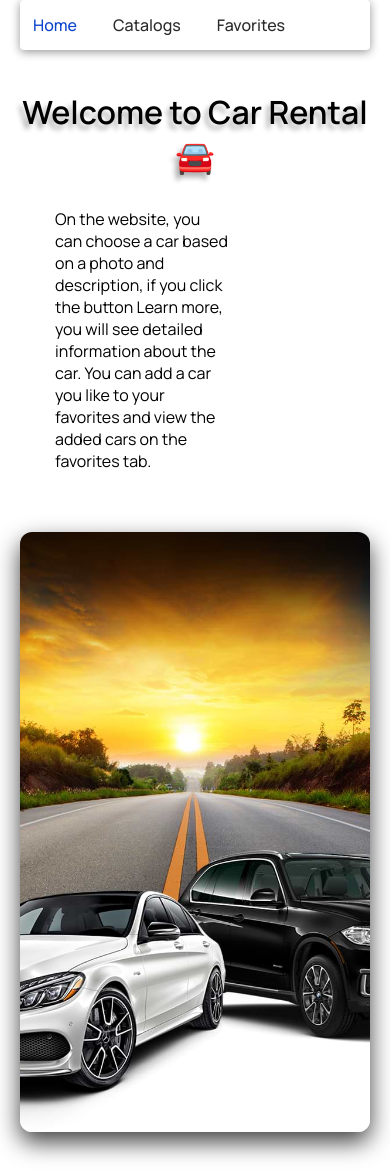
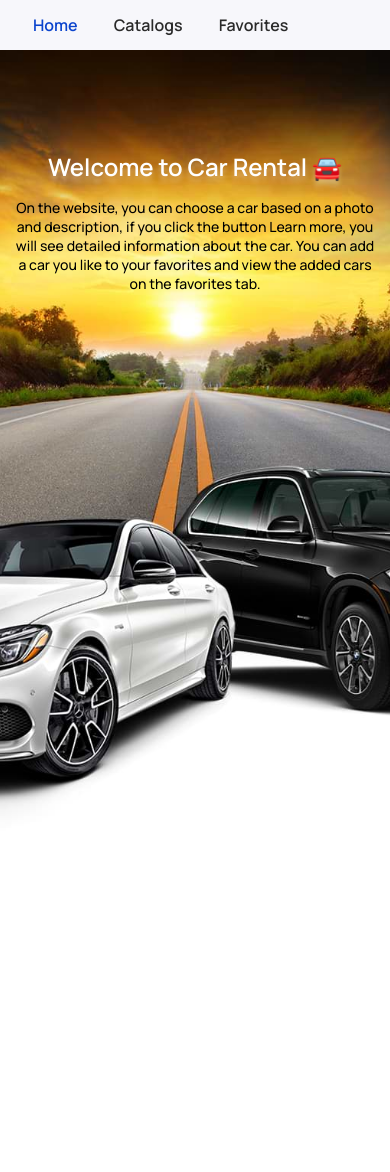
Before and after one commit to svmoskalyov/car-rental, a React (Vite) app: page / in a window 390 px wide. After the commit the page ends 844 px from the top, so only its background shows below. Built offline with nearby package versions, Linux system fonts and the light colour scheme.

Commit message:
creates responsive and styling

```diff
--- a/src/components/AppBar/AppBar.module.scss
+++ b/src/components/AppBar/AppBar.module.scss
@@ -5,16 +5,15 @@
   display: flex;
   align-items: center;
   gap: 10px;
-  background-color: #ffffff;
-  border-radius: 4px;
-  box-shadow: 0px 2px 10px rgba(0, 0, 0, 0.42);
+  padding: 0 20px;
+  background-color: #f7f7fb;
   z-index: 1100;
 }
 
 .navLink {
   padding: 4px 12px 4px 12px;
   font-size: 16px;
-  font-weight: 500;
+  font-weight: 600;
   color: #2a2a2a;
   border-radius: 12px;
   border: 1px solid transparent;
--- a/src/components/CarsListItem/CarsListItem.module.scss
+++ b/src/components/CarsListItem/CarsListItem.module.scss
@@ -14,9 +14,9 @@
 
 .cardItem:hover,
 .cardItem:focus {
-  -webkit-box-shadow: 0px 3px 32px 3px rgba(0, 0, 0, 0.36);
-  -moz-box-shadow: 0px 3px 32px 3px rgba(0, 0, 0, 0.36);
-  box-shadow: 0px 3px 32px 3px rgba(0, 0, 0, 0.36);
+  -webkit-box-shadow: 0px 2px 22px 2px rgba(0, 0, 0, 0.26);
+  -moz-box-shadow: 0px 2px 22px 2px rgba(0, 0, 0, 0.26);
+  box-shadow: 0px 2px 22px 2px rgba(0, 0, 0, 0.26);
   transform: scale(1.02);
 }
 
--- a/src/components/CarsListItemDetails/CarsListItemDetails.module.scss
+++ b/src/components/CarsListItemDetails/CarsListItemDetails.module.scss
@@ -7,10 +7,14 @@
 
 .cardWrapper {
   margin-bottom: 24px;
-  width: 461px;
+
+  @media screen and (min-width: 1024px) {
+    width: 461px;
+  }
 }
 
 .img {
+  margin: 0 auto;
   width: 461px;
   height: 248px;
   border-radius: 14px;
--- a/src/components/Layout/Layout.module.scss
+++ b/src/components/Layout/Layout.module.scss
@@ -1,7 +1,5 @@
 .container {
   display: grid;
   grid-template-rows: 50px 1fr;
-  padding: 0 20px 40px 20px;
-  max-width: 1200px;
   margin: 0 auto;
 }
--- a/src/components/Modal/Modal.module.scss
+++ b/src/components/Modal/Modal.module.scss
@@ -3,10 +3,15 @@
   top: 0;
   left: 0;
   width: 100vw;
-  height: 100vh;
-  display: flex;
-  justify-content: center;
-  align-items: center;
-  background-color: rgba(18, 20, 23, 0.5);
+  height: 100%;
+  background-color: #ffffff;
   z-index: 1200;
+  overflow-y: auto;
+
+  @media screen and (min-width: 1024px) {
+    background-color: rgba(18, 20, 23, 0.5);
+    display: flex;
+    justify-content: center;
+    align-items: center;
+  }
 }
--- a/src/pages/HomePage/HomePage.jsx
+++ b/src/pages/HomePage/HomePage.jsx
@@ -1,44 +1,15 @@
-import img from 'assets/images/home_m.jpeg';
+import s from './HomePage.module.scss';
 
 export const HomePage = () => {
   return (
-    <div>
-      <h1
-        style={{
-          marginTop: '40px',
-          textAlign: 'center',
-          textShadow: '-4px 5px 5px rgba(0,0,0,0.3)',
-        }}
-      >
-        Welcome to Car Rental 🚘
-      </h1>
-      <p
-        style={{
-          marginTop: '30px',
-          marginBottom: '60px',
-          marginLeft: '10%',
-          width: '50%',
-        }}
-      >
+    <div className={s.page}>
+      <h1 className={s.title}>Welcome to Car Rental 🚘</h1>
+      <p className={s.subtitle}>
         On the website, you can choose a car based on a photo and description,
         if you click the button Learn more, you will see detailed information
         about the car. You can add a car you like to your favorites and view the
         added cars on the favorites tab.
       </p>
-      <div
-        style={{
-          marginLeft: 'auto',
-          marginRight: 'auto',
-          backgroundImage: `url('${img}')`,
-          backgroundSize: 'cover',
-          backgroundRepeat: 'no-repeat',
-          backgroundPosition: 'center',
-          width: '100%',
-          height: 600,
-          borderRadius: 12,
-          boxShadow: ' 0px 10px 23px 0px rgba(0,0,0,0.75)',
-        }}
-      ></div>
     </div>
   );
 };
--- /dev/null
+++ b/src/pages/HomePage/HomePage.module.scss
@@ -0,0 +1,50 @@
+.page {
+  width: 100vw;
+  height: calc(100vh - 60px);
+  background-image: url('assets/images/home_m.jpeg');
+  background-size: cover;
+  background-repeat: no-repeat;
+  background-position: center;
+}
+
+.title {
+  padding: 100px 15px 0;
+  font-size: 24px;
+  font-weight: 600;
+  color: #ffffff;
+  text-shadow: 0 5px 5px rgba(255, 255, 255, 0.3);
+  text-align: center;
+
+  @media screen and (max-height: 768px) and (orientation: landscape) {
+    padding-top: 20px;
+  }
+
+  @media screen and (min-width: 1024px) {
+    padding-top: 40px;
+    font-size: 38px;
+  }
+}
+
+.subtitle {
+  margin: 0 auto;
+  padding: 15px 15px 0;
+  max-width: 620px;
+  font-size: 14px;
+  font-weight: 500;
+  text-align: center;
+
+  @media screen and (max-height: 680px) and (orientation: landscape) {
+    background: #000000;
+    background: radial-gradient(
+      circle farthest-corner at center center,
+      #000000 29%,
+      #ffffff 36%
+    );
+    -webkit-background-clip: text;
+    -webkit-text-fill-color: transparent;
+  }
+
+  @media screen and (min-width: 1024px) {
+    font-size: 16px;
+  }
+}
```
